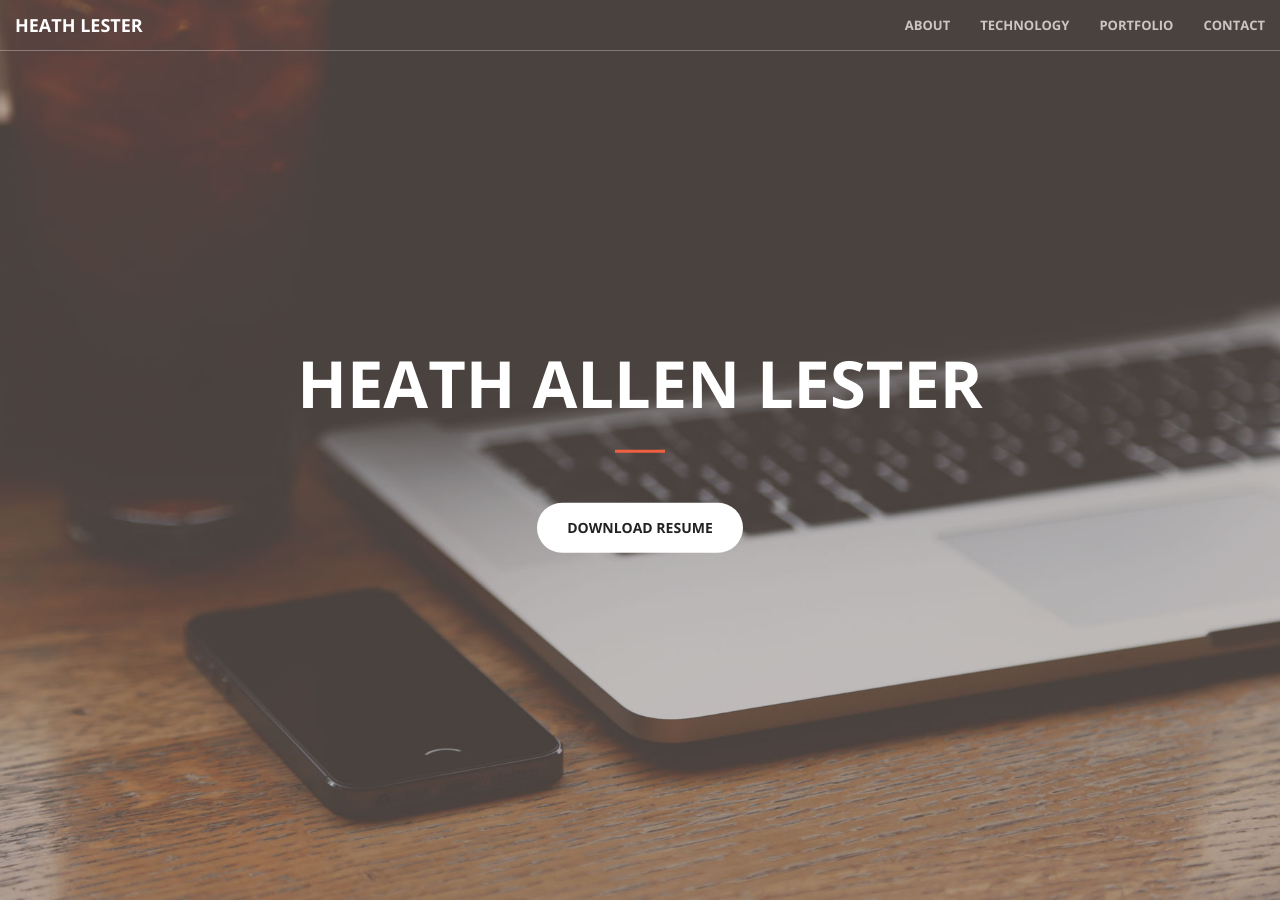
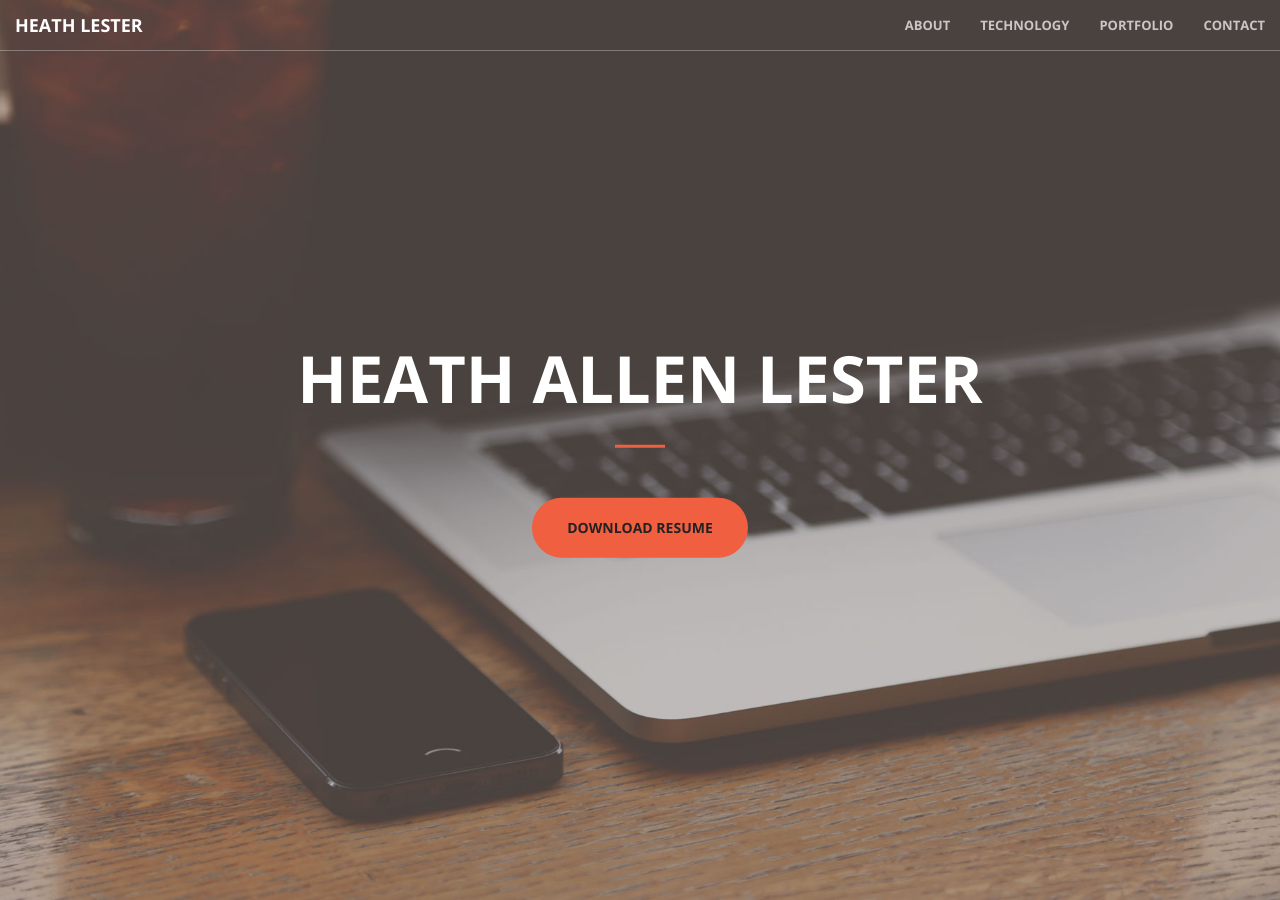
Before and after one commit to Heath-Lester/Heath-Lester.github.io, a Jekyll site: the page built from index.html, in a window 1280 px wide and 900 px high. Built offline with Jekyll 4.4.1, drawn with Linux system fonts in a browser that asks for light colours; nearby versions of some CDN libraries.

Commit message:
adjusted icon size and download button

```diff
--- a/_includes/header.html
+++ b/_includes/header.html
@@ -4,7 +4,7 @@
             <h1 href="#about">Heath Allen Lester</h1>
             <hr>
             <p></p>
-            <a href="../img/heath_lester_resume_3_4.pdf" class="btn btn-default btn-xl"
+            <a href="../img/heath_lester_resume_3_4.pdf" class="btn btn-default btn-x2"
             Download="heath_lester_resume_3_4.pdf">Download Resume</a>
         </div>
     </div>
--- a/_includes/services.html
+++ b/_includes/services.html
@@ -59,7 +59,7 @@
             </div>
             <div class="col-lg-3 col-md-6 text-center">
                 <div class="service-box">
-                    <i class="fab fa-4x fab fab fa-npm wow bounceIn text-primary" data-wow-delay="1.4s"></i>
+                    <i class="fab fa-6x fab fab fa-npm wow bounceIn text-primary" data-wow-delay="1.4s"></i>
                     <p class="text-muted">Node Package Manager</p>
                 </div>
             </div>
--- a/_sass/_base.scss
+++ b/_sass/_base.scss
@@ -322,6 +322,11 @@ header {
     padding: 15px 30px;
 }
 
+.btn-x2 {
+    padding: 20px 35px;
+    background-color: $theme-primary;
+}
+
 // Contact
 #contact, #contact p {
     background: $theme-dark;
```
